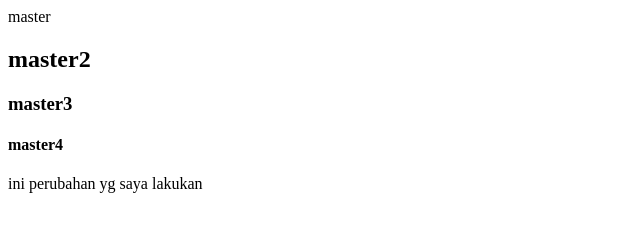
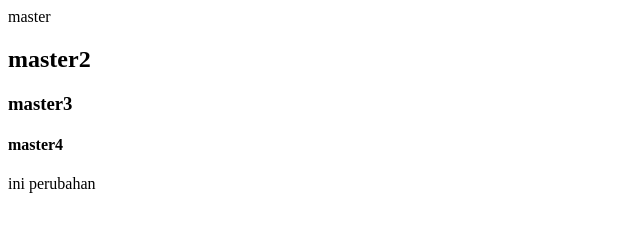
Before and after one commit to alyefi/bekup1, a plain HTML site: page index.html in a window 1280 px wide. Shown: the whole page, without its empty margins (0-640 px from the left). Drawn offline with Linux system fonts and the light colour scheme.

Commit message:
perubahan
ini perubahan saya

```diff
--- a/index.html
+++ b/index.html
@@ -9,6 +9,6 @@
 <h3>master3</h3>
 <h4>master4</h4>
 
-		</p>ini perubahan yg saya lakukan
+<p>ini perubahan </p>
 </body>
 </html>
```
